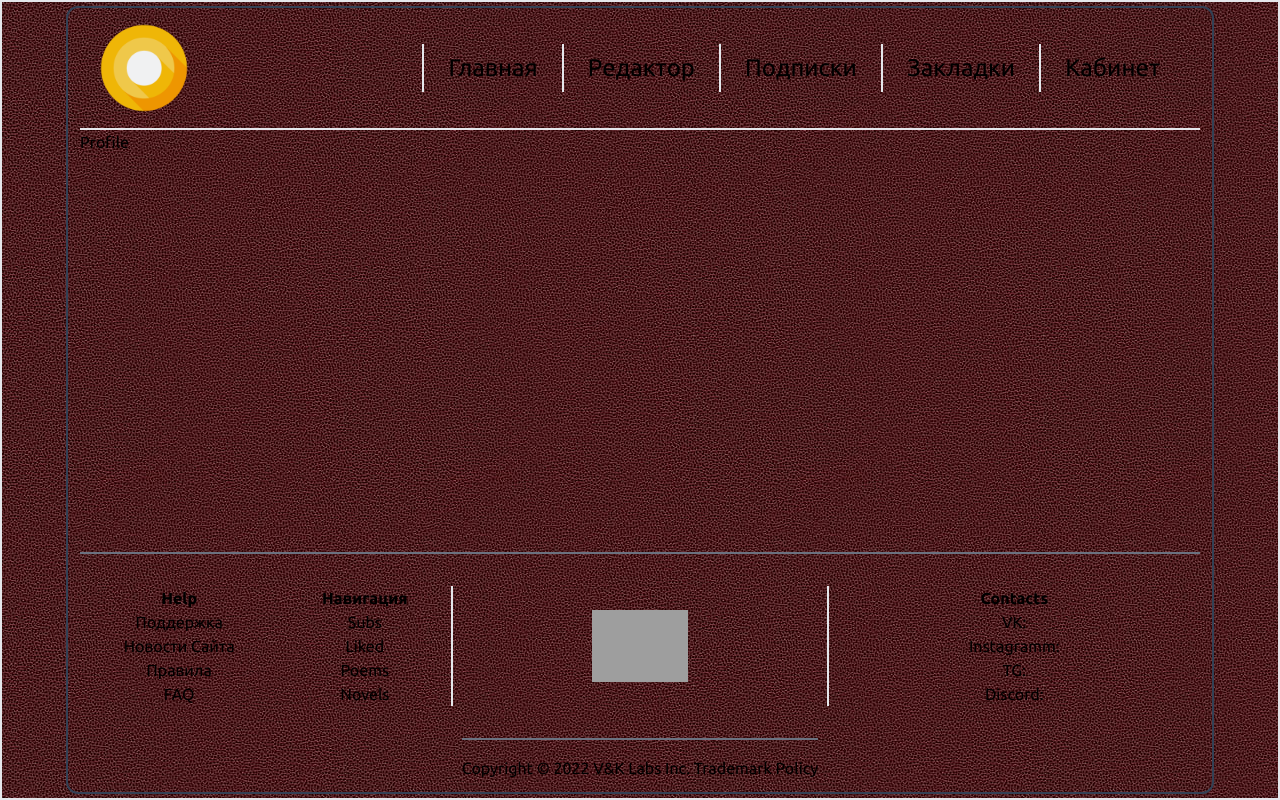
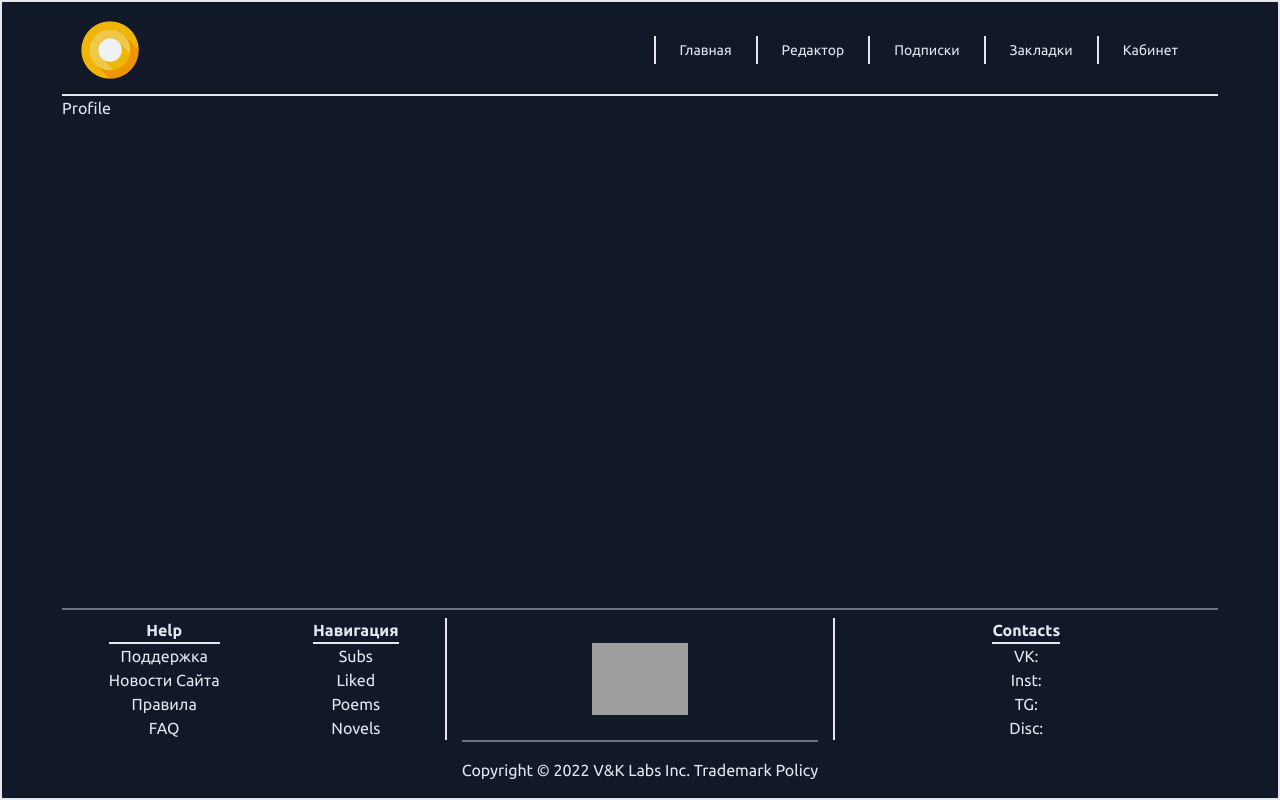
Before and after one commit to Auriel404DH/writer-project, a React (Create React App) app: page /Profile in a window 1280 px wide. Built offline with nearby package versions, Linux system fonts and the light colour scheme; grey boxes are pictures that could not be loaded.

Commit message:
first3_maket

```diff
--- a/src/components/Main.module.scss
+++ b/src/components/Main.module.scss
@@ -1,18 +1,18 @@
 .wrapper {
-  @apply bg-[url('../assets/backPhoto.jpg')]  px-16 min-h-screen border-2 relative flex flex-col;
+  @apply bg-gray-900 text-slate-200  px-12 min-h-screen border-2 relative flex flex-col;
 
   .app {
-    @apply rounded-xl relative flex flex-col flex-1 p-3 my-1 border-slate-700 border-2;
+    @apply rounded-xl relative flex flex-col flex-1 p-3 my-1;
   }
 
   .header {
-    @apply text-2xl flex items-center pb-3 border-b-2 justify-between;
+    @apply text-sm flex items-center pb-3 border-b-2 justify-between;
 
     .nava {
       @apply flex justify-between items-center mr-4;
 
       .link {
-        @apply border-l-2 px-6 py-2;
+        @apply border-l-2 px-6 py-1;
       }
     }
 
@@ -20,7 +20,7 @@
       @apply ml-4;
 
       .logoImg {
-        @apply w-24;
+        @apply w-16;
       }
     }
   }
@@ -31,10 +31,10 @@
 
   footer {
     .footer {
-      @apply flex justify-around border-t-2 py-8 border-gray-500 items-center;
+      @apply flex justify-around border-t-2 pt-2 border-gray-500 items-center;
 
       &__title {
-        @apply font-bold;
+        @apply font-bold border-b-2;
       }
 
       &__column {
--- a/src/components/MainLayout.tsx
+++ b/src/components/MainLayout.tsx
@@ -75,13 +75,13 @@ const MainLayout: React.FC<Imain> = ({ children }) => {
                     <a>VK: </a>
                   </li>
                   <li>
-                    <a>Instagramm: </a>
+                    <a>Inst: </a>
                   </li>
                   <li>
                     <a>TG: </a>
                   </li>
                   <li>
-                    <a>Discord: </a>
+                    <a>Disc: </a>
                   </li>
                 </ul>
               </nav>
--- a/tailwind.config.js
+++ b/tailwind.config.js
@@ -17,6 +17,9 @@ module.exports = {
       colors: {
         toto: '#A38467',
       },
+      backgroundColor: {
+        main: '#1D1A54',
+      },
       // backgroundImage: {
       //   'hero-pattern': "url('/img/hero-pattern.svg')",
       //   'footer-texture': "url('/img/footer-texture.png')",
```
Also changed, not shown: src/assets/bg.png (added).
